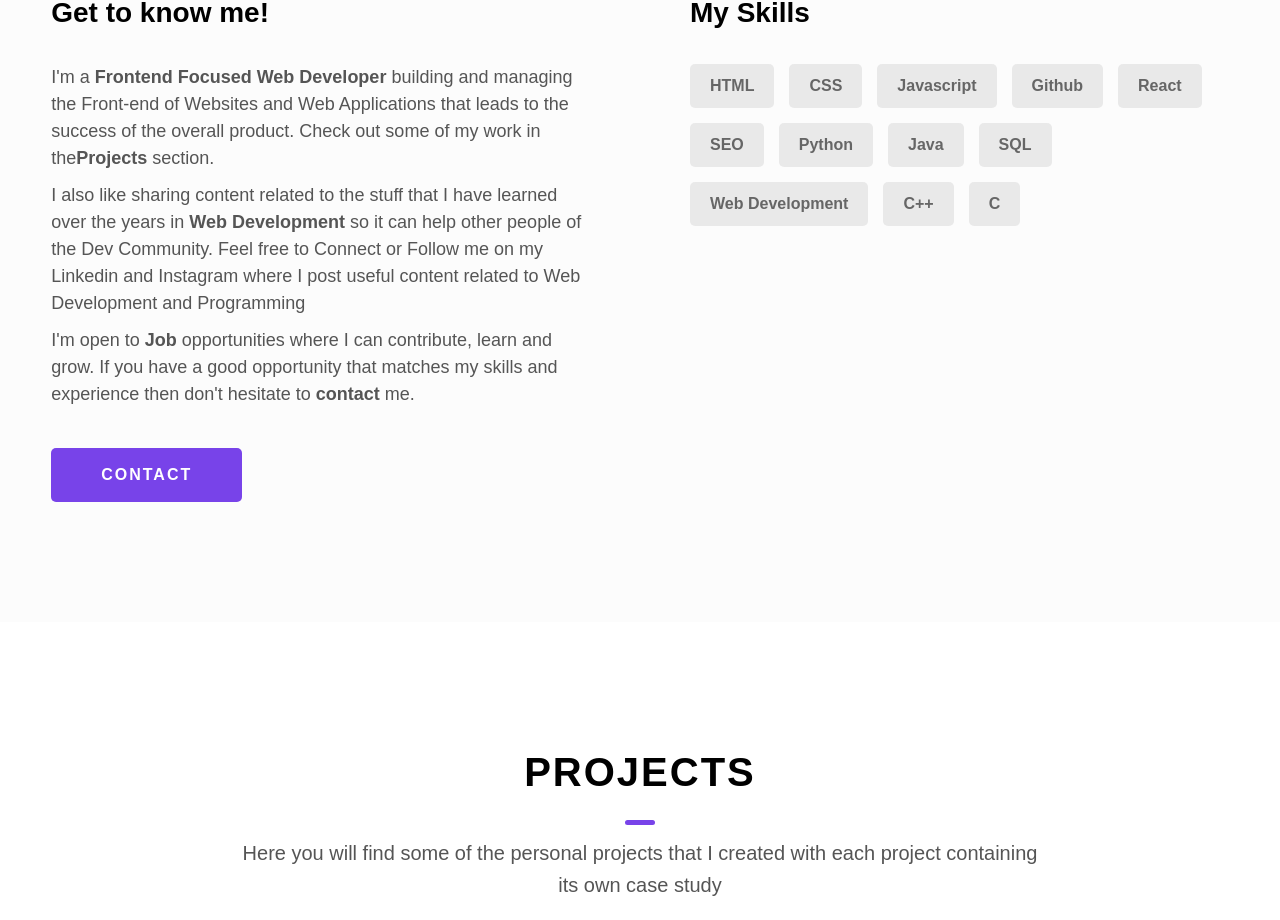
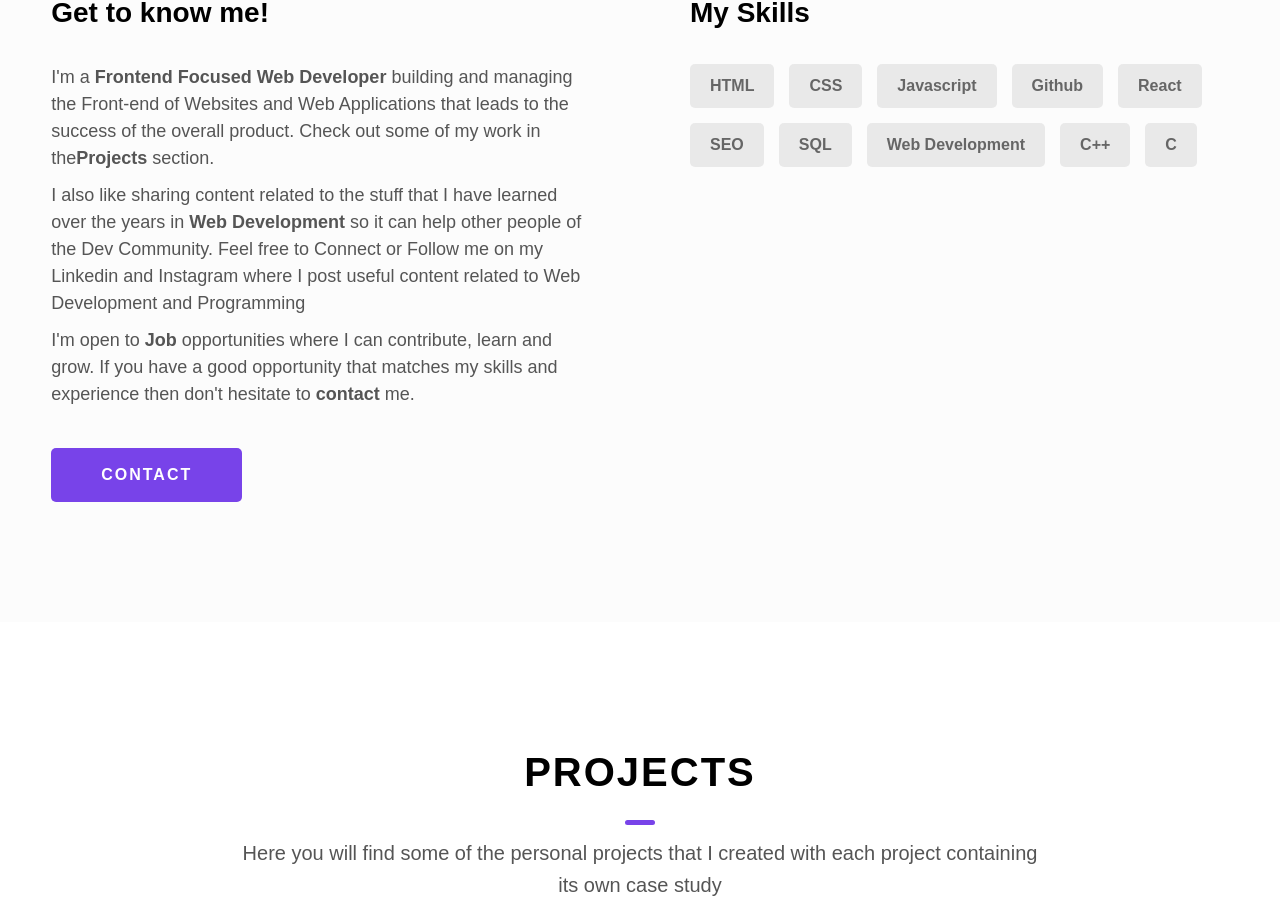
Before and after one commit to Pullurinagasandeep/react-portfolio, a React (Vite) app: page / in a window 1280 px wide. Shown: the part 1177-2097 px from the top of the page. Built offline with nearby package versions, Linux system fonts and the light colour scheme.

Commit message:
modified about section

```diff
--- a/src/components/About.jsx
+++ b/src/components/About.jsx
@@ -55,8 +55,6 @@ export default function About() {
               <div className="about-content__skill">Github</div>
               <div className="about-content__skill">React</div>
               <div className="about-content__skill">SEO</div>
-              <div className="about-content__skill">Python</div>
-              <div className="about-content__skill">Java</div>
               <div className="about-content__skill">SQL</div>
               <div className="about-content__skill">Web Development</div>
               <div className="about-content__skill">C++</div>
```
